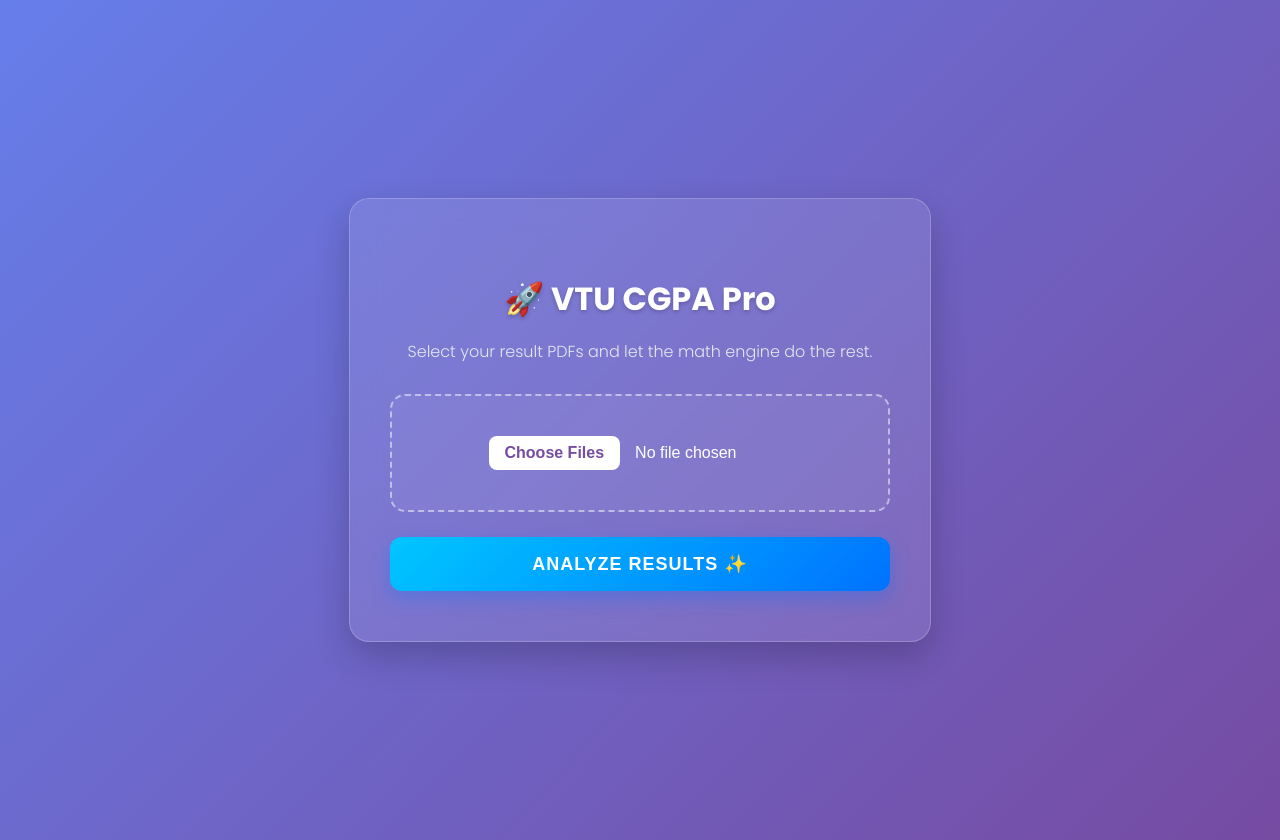
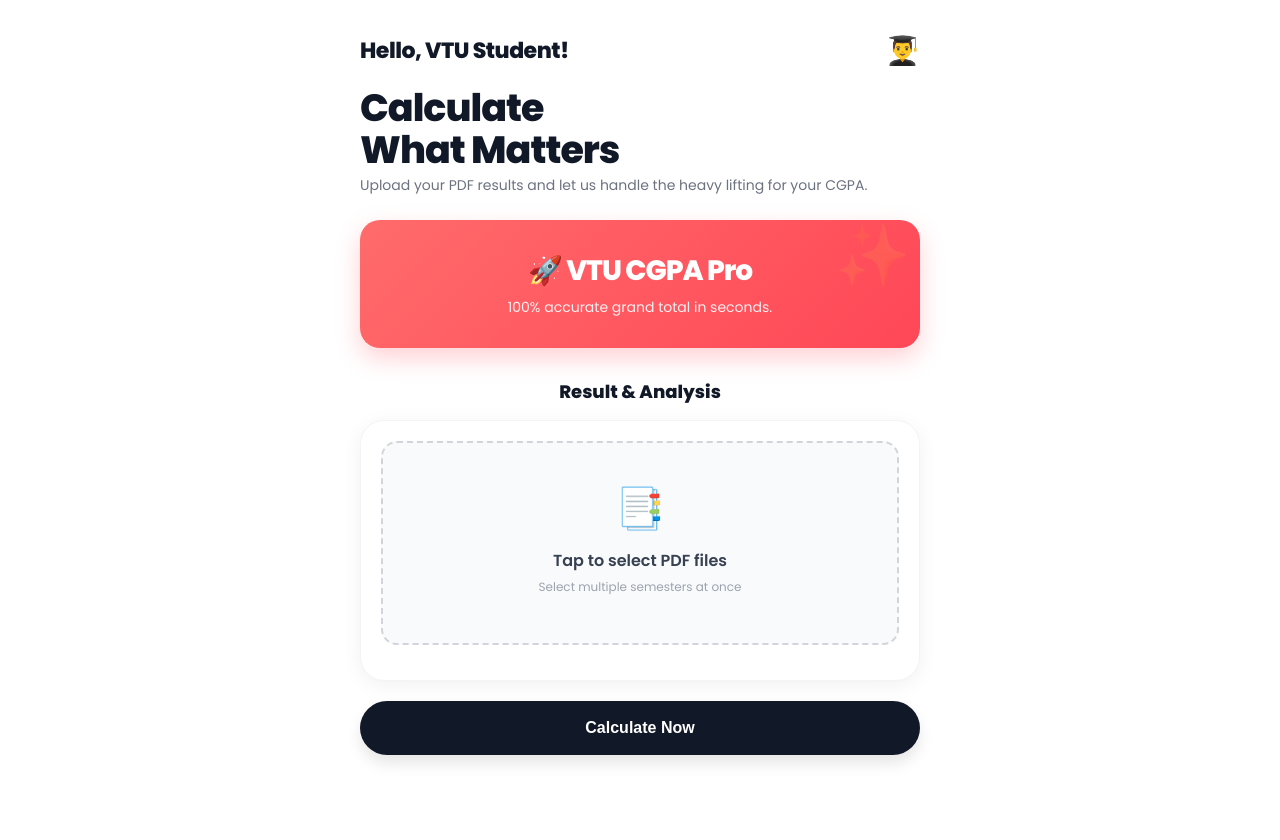
Before and after one commit to shridhar-1/VTU-SGPA-CGPA-CALCULATOR, a Flask app: page / in a window 1280 px wide. After the commit the page ends 763 px from the top, so only its background shows below. Run offline with Flask 3, Linux system fonts and the light colour scheme.

Commit message:
Refactor index.html for improved layout and style

```diff
--- a/templates/index.html
+++ b/templates/index.html
@@ -1,107 +1,156 @@
 <!DOCTYPE html>
 <html lang="en">
 <head>
+    <meta charset="UTF-8">
+    <meta name="viewport" content="width=device-width, initial-scale=1.0">
     <title>VTU CGPA Pro</title>
-    <meta name="viewport" content="width=device-width, initial-scale=1.0">
     <style>
-        @import url('https://fonts.googleapis.com/css2?family=Poppins:wght@300;400;600;700&display=swap');
+        @import url('https://fonts.googleapis.com/css2?family=Poppins:wght@400;600;800&display=swap');
+
+        * { box-sizing: border-box; -webkit-tap-highlight-color: transparent; }
+
         body {
             font-family: 'Poppins', sans-serif;
-            touch-action: none;
-            background: linear-gradient(135deg, #667eea 0%, #764ba2 100%);
-            min-height: 100vh;
-            display: flex;
-            justify-content: center;
-            align-items: center;
+            background-color: #ffffff; /* Clean white app background */
             margin: 0;
+            padding: 0;
+            color: #111827;
+        }
+
+        .container {
+            max-width: 600px;
+            margin: 0 auto;
+            padding: 30px 20px;
+        }
+
+        /* 1. The Big Friendly Header */
+        .header { margin-bottom: 25px; }
+        .header-top { display: flex; align-items: center; justify-content: space-between; margin-bottom: 15px; }
+        .greeting { font-size: 22px; font-weight: 800; margin: 0; line-height: 1.2; letter-spacing: -0.5px; }
+        .profile-icon { font-size: 28px; }
+
+        .main-title { font-size: 38px; font-weight: 800; margin: 0 0 5px 0; line-height: 1.1; letter-spacing: -1px; }
+        .sub-title { color: #6b7280; font-size: 14px; font-weight: 400; margin: 0; line-height: 1.4; }
+
+        /* 2. The Colorful Hero Banner */
+        .hero-banner {
+            background: linear-gradient(135deg, #ff6b6b 0%, #ff4757 100%);
+            border-radius: 20px;
+            padding: 30px 20px;
+            color: white;
+            text-align: center;
+            margin-bottom: 30px;
+            box-shadow: 0 10px 25px rgba(255, 71, 87, 0.25);
+            position: relative;
+            overflow: hidden;
+        }
+        .hero-banner::after {
+            content: "✨"; position: absolute; top: -10px; right: 10px; font-size: 60px; opacity: 0.1;
+        }
+        .hero-banner h3 { margin: 0; font-size: 28px; font-weight: 800; letter-spacing: -1px; }
+        .hero-banner p { margin: 5px 0 0 0; font-size: 14px; opacity: 0.9; }
+
+        /* 3. The Upload Section (Mimicking "Result & Analysis") */
+        .section-title { font-size: 18px; font-weight: 800; margin: 0 0 15px 0; text-align: center; }
+
+        .upload-card {
+            background: #ffffff;
+            border-radius: 24px;
             padding: 20px;
-            color: #fff;
+            box-shadow: 0 4px 20px rgba(0,0,0,0.06);
+            border: 1px solid #f3f4f6;
+            margin-bottom: 20px;
         }
-        .upload-card {
-            background: rgba(255, 255, 255, 0.1);
-            backdrop-filter: blur(15px);
-            -webkit-backdrop-filter: blur(15px);
-            padding: 50px 40px;
-            border-radius: 20px;
-            box-shadow: 0 15px 35px rgba(0,0,0,0.2);
-            border: 1px solid rgba(255, 255, 255, 0.2);
+
+        .file-drop-area {
+            position: relative;
+            background: #f9fafb;
+            border: 2px dashed #d1d5db;
+            border-radius: 16px;
+            padding: 35px 20px;
             text-align: center;
-            max-width: 500px;
-            width: 100%;
-        }
-        h2 { font-size: 32px; margin-bottom: 10px; font-weight: 700; text-shadow: 0 2px 4px rgba(0,0,0,0.2); }
-        p { color: #e2e8f0; margin-bottom: 30px; font-weight: 300; }
-        .file-drop-area {
-            border: 2px dashed rgba(255, 255, 255, 0.5);
-            border-radius: 15px;
-            padding: 40px;
-            background-color: rgba(255, 255, 255, 0.05);
             transition: all 0.3s ease;
-            margin-bottom: 25px;
             cursor: pointer;
         }
-        .file-drop-area:hover {
-            border-color: #fff;
-            background-color: rgba(255, 255, 255, 0.15);
-            transform: translateY(-2px);
+        .file-drop-area:active { background: #f3f4f6; border-color: #9ca3af; }
+
+        .file-drop-area input[type=file] {
+            position: absolute; left: 0; top: 0; width: 100%; height: 100%;
+            opacity: 0; cursor: pointer;
         }
-        input[type="file"] { font-size: 16px; color: #fff; }
-        input[type="file"]::file-selector-button {
-            background: #fff;
-            color: #764ba2;
-            padding: 8px 16px;
+
+        .drop-icon { font-size: 40px; margin-bottom: 10px; display: block; }
+        .drop-text { font-size: 16px; color: #374151; font-weight: 600; margin: 0; }
+        .drop-sub { font-size: 12px; color: #9ca3af; margin-top: 5px; }
+
+        #file-name {
+            margin-top: 15px; font-size: 14px; color: #10b981; font-weight: 600; text-align: center;
+        }
+
+        /* 4. Modern Pill Button */
+        .submit-btn {
+            width: 100%;
+            background: #111827;
+            color: white;
             border: none;
-            border-radius: 8px;
+            padding: 18px;
+            border-radius: 100px; /* Fully rounded pill shape */
+            font-size: 16px;
             font-weight: 600;
             cursor: pointer;
-            margin-right: 15px;
-            transition: 0.3s;
+            transition: all 0.2s ease;
+            box-shadow: 0 8px 15px rgba(0,0,0,0.1);
         }
-        input[type="file"]::file-selector-button:hover { background: #e2e8f0; }
-        button {
-            background: linear-gradient(135deg, #00c6ff 0%, #0072ff 100%);
-            color: white;
-            border: none;
-            padding: 16px 32px;
-            font-size: 18px;
-            border-radius: 12px;
-            cursor: pointer;
-            font-weight: 700;
-            width: 100%;
-            transition: all 0.3s ease;
-            box-shadow: 0 8px 20px rgba(0, 114, 255, 0.3);
-            text-transform: uppercase;
-            letter-spacing: 1px;
-        }
-        button:hover {
-            transform: translateY(-3px);
-            box-shadow: 0 12px 25px rgba(0, 114, 255, 0.5);
-        }
-        /* --- MOBILE APP FULLSCREEN FIX --- */
-        @media (max-width: 768px) {
-            body {
-                padding: 0 !important; /* Removes the purple gap around the edges */
-            }
-            .card {
-                border-radius: 0 !important; /* Removes the rounded corners */
-                min-height: 100vh; /* Stretches the glass from top to bottom */
-                box-shadow: none !important; /* Removes the floating shadow */
-                padding: 40px 15px; /* Perfect spacing for mobile thumbs */
-                margin: 0;
-            }
-        }
+        .submit-btn:active { transform: scale(0.98); box-shadow: 0 4px 10px rgba(0,0,0,0.1); }
+
     </style>
 </head>
 <body>
-    <div class="upload-card">
-        <h2>🚀 VTU CGPA Pro</h2>
-        <p>Select your result PDFs and let the math engine do the rest.</p>
+    <div class="container">
+
+        <div class="header">
+            <div class="header-top">
+                <h1 class="greeting">Hello, VTU Student!</h1>
+                <span class="profile-icon">👨‍🎓</span>
+            </div>
+            <h2 class="main-title">Calculate<br>What Matters</h2>
+            <p class="sub-title">Upload your PDF results and let us handle the heavy lifting for your CGPA.</p>
+        </div>
+
+        <div class="hero-banner">
+            <h3>🚀 VTU CGPA Pro</h3>
+            <p>100% accurate grand total in seconds.</p>
+        </div>
+
         <form action="/upload" method="POST" enctype="multipart/form-data">
-            <div class="file-drop-area">
-                <input type="file" name="result_pdfs" accept=".pdf" multiple required>
+            <h3 class="section-title">Result & Analysis</h3>
+
+            <div class="upload-card">
+                <div class="file-drop-area">
+                    <span class="drop-icon">📑</span>
+                    <p class="drop-text">Tap to select PDF files</p>
+                    <p class="drop-sub">Select multiple semesters at once</p>
+                    <input type="file" name="result_pdfs" accept=".pdf" multiple onchange="updateFileName(this)" required>
+                </div>
+                <div id="file-name"></div>
             </div>
-            <button type="submit">Analyze Results ✨</button>
+
+            <button type="submit" class="submit-btn">Calculate Now</button>
         </form>
+
     </div>
+
+    <script>
+        function updateFileName(input) {
+            const fileNameDiv = document.getElementById('file-name');
+            if (input.files.length === 1) {
+                fileNameDiv.innerText = "✅ Selected: " + input.files[0].name;
+            } else if (input.files.length > 1) {
+                fileNameDiv.innerText = "✅ " + input.files.length + " files selected and ready!";
+            } else {
+                fileNameDiv.innerText = "";
+            }
+        }
+    </script>
 </body>
 </html>
```
